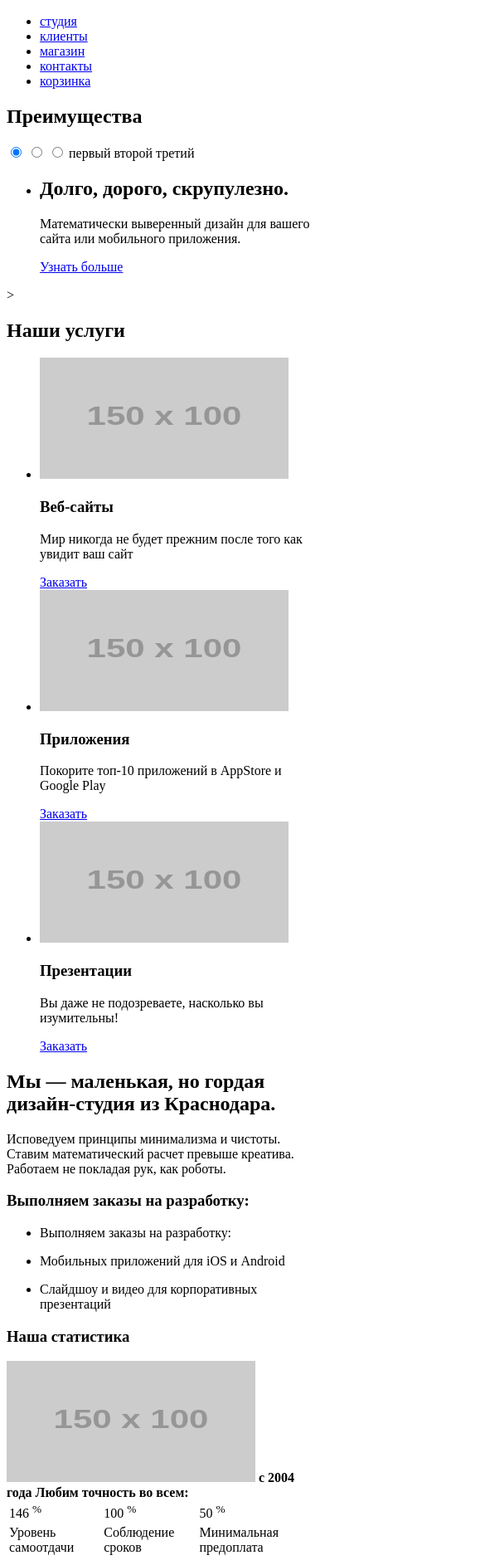
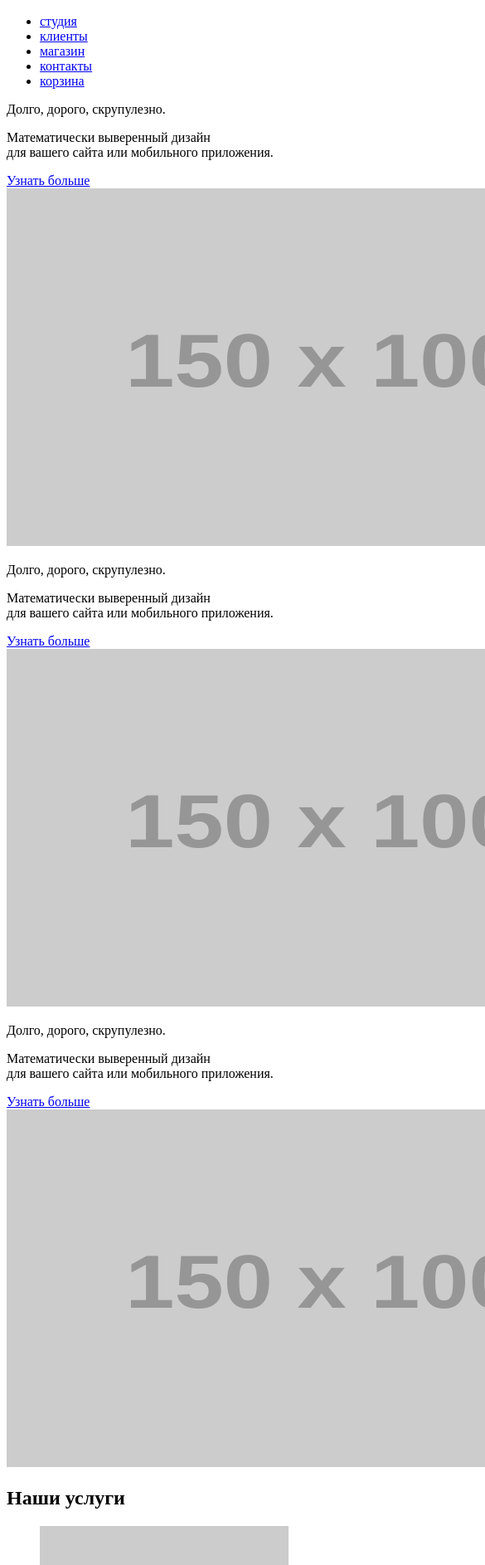
Before and after one commit to bogman4ik/559895-nerds-30, a plain HTML site: page index.html in a window 390 px wide. Shown: the part 111-1997 px from the top of the page at 83% size, 585 px wide, since content can reach past the window. Drawn offline with Linux system fonts and the light colour scheme; placeholder pictures from the web are drawn by us.

Commit message:
сделал правки
сделал правки

```diff
--- a/index.html
+++ b/index.html
@@ -9,35 +9,37 @@
   <header>
     <nav>
       <img src="https://via.placeholder.com/150x100" alt="logo">
-      <ul>
+      <ul class="menu">
         <li> <a href="blank.html">студия</a></li>
         <li> <a href="blank.html">клиенты</a></li>
         <li> <a href="catalog.html">магазин</a></li>
         <li> <a href="blank.html">контакты</a></li>
-        <li> <a href="blank.html">корзинка</a></li>
+        <li> <a href="blank.html">корзина</a></li>
       </ul>
     </nav>
   </header>
   <main>
-    <section>
-      <h2>Преимущества</h2>
-      <input type="radio" id="product-1" name="toggle" checked>
-      <input type="radio" id="product-2" name="toggle">
-      <input type="radio" id="product-3" name="toggle">
-      <label for="product-1">первый</label>
-      <label for="product-2">второй</label>
-      <label for="product-3">третий</label>
-    </section>
-    <section>
-      <ul>
-        <li>
-          <h2>Долго, дорого, скрупулезно.</h2>
-              <p>Математически выверенный дизайн
-              для вашего сайта или мобильного приложения.</p>
-              <a href="#">Узнать больше</a>
-        </li>
-      </ul>>
-    </section>
+      <div class= slide-first>
+        <p>Долго, дорого, скрупулезно.</p>
+        <p>Математически выверенный дизайн<br> для вашего сайта или мобильного приложения.</p>
+        <a href="#" class="btn slide-btn">Узнать больше</a>
+        <img src="https://via.placeholder.com/150x100" alt="Веб сайты" width="760" height="431">
+      </div>
+
+      <div class="slide second">
+        <p>Долго, дорого, скрупулезно.</p>
+        <p>Математически выверенный дизайн<br> для вашего сайта или мобильного приложения.</p>
+        <a href="#" class="btn slide-btn">Узнать больше</a>
+        <img src="https://via.placeholder.com/150x100" alt="Веб сайты" width="760" height="431">
+      </div>
+
+      <div class="slide third">
+        <p class="slide-title">Долго, дорого, скрупулезно.</p>
+        <p class="slide-text">Математически выверенный дизайн<br> для вашего сайта или мобильного приложения.</p>
+        <a href="#" class="btn slide-btn">Узнать больше</a>
+        <img src="https://via.placeholder.com/150x100" alt="Веб сайты" width="760" height="431">
+      </div>
+
     <section>
       <h2>Наши услуги</h2>
       <ul>
@@ -61,27 +63,20 @@
         </li>
       </ul>
     </section>
+
     <section>
+      <div>
       <h2>Мы —  маленькая, но гордая дизайн-студия из Краснодара.</h2>
       <p>Исповедуем принципы минимализма и чистоты. Ставим математический расчет превыше креатива. Работаем не покладая рук, как роботы.</p>
       <h3>Выполняем заказы на разработку:</h3>
       <ul>
-        <li>
-          <p>
-            Выполняем заказы на разработку:
-          </p>
-        </li>
-        <li>
-          <p>
-            Мобильных приложений для iOS и Android
-          </p>
-        </li>
-        <li>
-          <p>
-            Слайдшоу и видео для корпоративных презентаций
-          </p>
-        </li>
+        <li>Выполняем заказы на разработку:</li>
+        <li>Мобильных приложений для iOS и Android</li>
+        <li>Слайдшоу и видео для корпоративных презентаций</li>
       </ul>
+      </div>
+
+      <div>
       <h3>Наша статистика</h3>
       <img src="https://via.placeholder.com/150x100" alt="Веб сайты" width="300" height="146">
       <b> с 2004 года Любим точность во всем:</b>
@@ -107,7 +102,9 @@
           </tr>
         </tbody>
       </table>
+      </div>
     </section>
+
     <section>
       <h3>Наши партнеры</h3>
       <ul>
@@ -135,11 +132,11 @@
     </section>
     <section>
       <h3>Карта</h3>
-    </section>
-    <section>
       <h3>NЁRDS DESIGN STUDIO</h3>
       <p>191186, Санкт-Петербург, ул. Б. Конюшенная, д. 19/8</p>
-      <a href="tel:+78122757575">+7 (812) 275-75-75</a>
+      <p class= "contacts-phone">тел. +7 (812) 275-75-75</p>
+      <a href="#" class="btn contacts-btn">Напишите нам</a>
+
     </section>
   </main>
   <footer>
@@ -156,10 +153,7 @@
     </ul>
     <h3>Давайте дружить, это выгодно!</h3>
     <span>Скидка 10% для друзей из социальных сетей.</span>
+    <h2>Напишите нам</h2>
   </footer>
-  <section>
-    <h2>Напишите нам</h2>
-  </section>
-
   </body>
 </html>
```
Also changed, not shown: catalog.html (+14 -18 lines).
